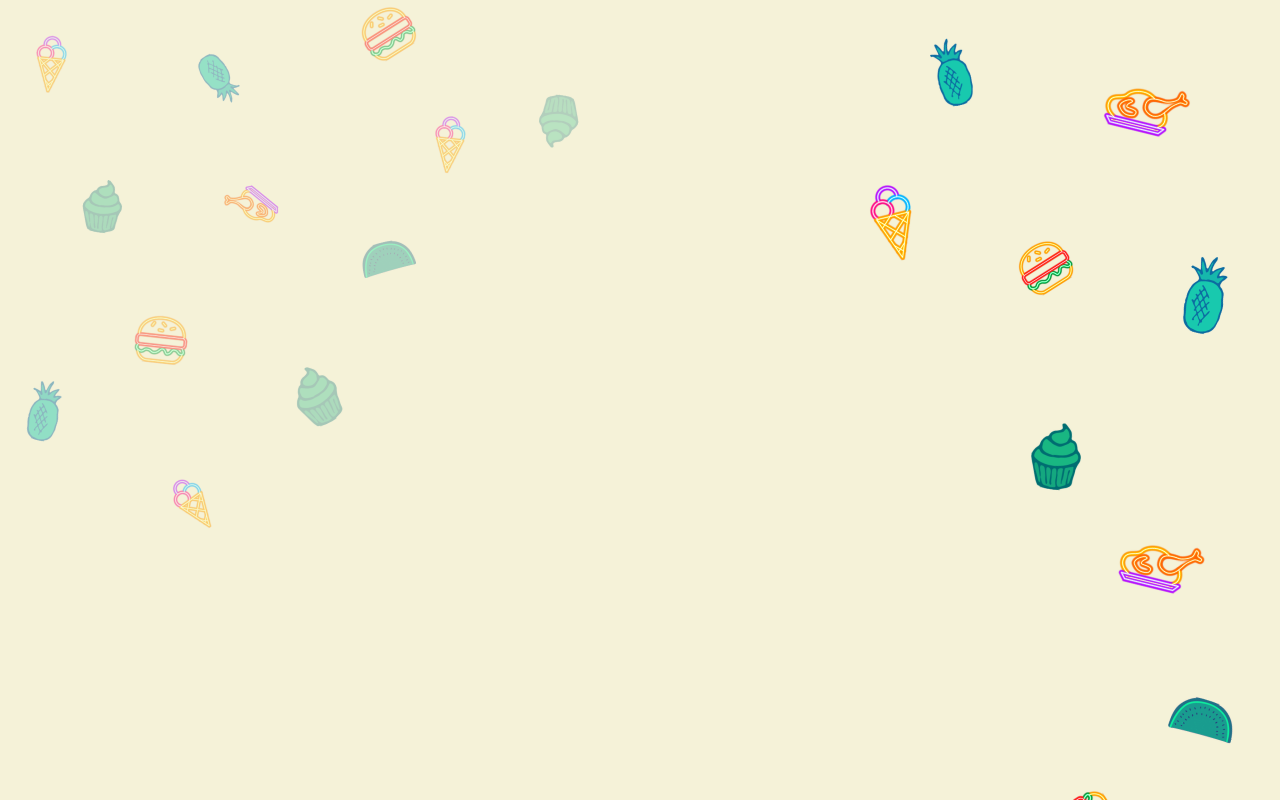
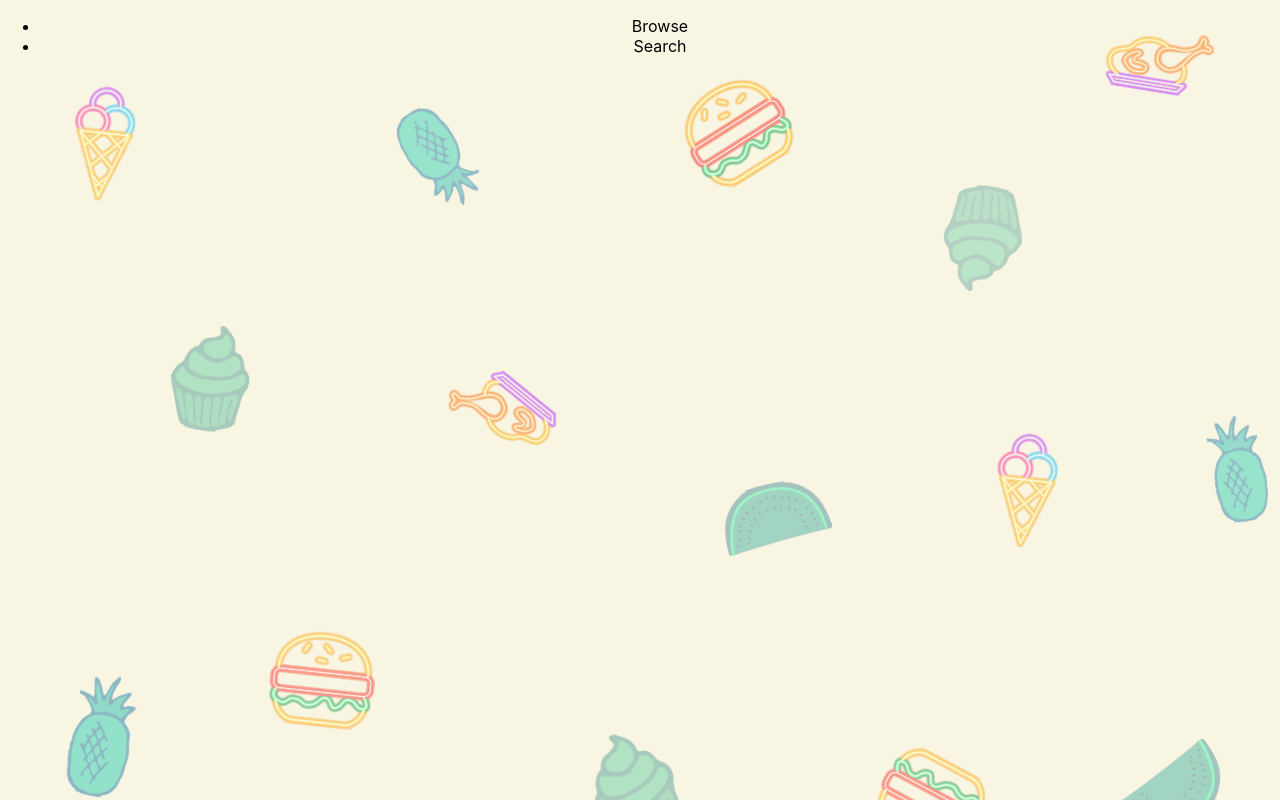
Before and after one commit to aggale/recipes-period, a React (Create React App) app: page /browse in a window 1280 px wide. Built offline with nearby package versions, Linux system fonts and the light colour scheme.

Commit message:
Trying things for landing page

```diff
--- a/src/App.css
+++ b/src/App.css
@@ -2,8 +2,8 @@
 
 body {
   text-align: center;
-  background: url("./assets/images/background2.png");
-  background-size: 100%;
+  background: url("./assets/images/background-repeat.png");
+  background-repeat: repeat;
 }
 
 .centered {
--- a/src/App.js
+++ b/src/App.js
@@ -3,6 +3,7 @@ import React, { Component } from "react";
 import { BrowserRouter as Router, Switch, Route } from "react-router-dom";
 import "./App.css";
 import Landing from "./Landing/Landing";
+import Header from "./Header/Header";
 
 class App extends Component {
   render() {
@@ -12,6 +13,9 @@ class App extends Component {
           <Route exact path="/">
             <Landing />
           </Route>
+          <Route path="/browse">
+            <Header />
+          </Route>
         </Switch>
       </Router>
     );
--- /dev/null
+++ b/src/Header/Header.js
@@ -0,0 +1,14 @@
+import React from "react";
+
+function Header() {
+  return (
+    <nav>
+      <ul>
+        <li>Browse</li>
+        <li>Search</li>
+      </ul>
+    </nav>
+  );
+}
+
+export default Header;
--- a/src/Landing/Landing.css
+++ b/src/Landing/Landing.css
@@ -1,3 +1,5 @@
 .image-button {
   margin: 2rem;
+  width: 25rem;
+  box-shadow: 2px 3px rgb(8, 35, 109);
 }
```
Also changed, not shown: src/Browse/Browse.js (added), src/assets/images/background-repeat.png (added).
